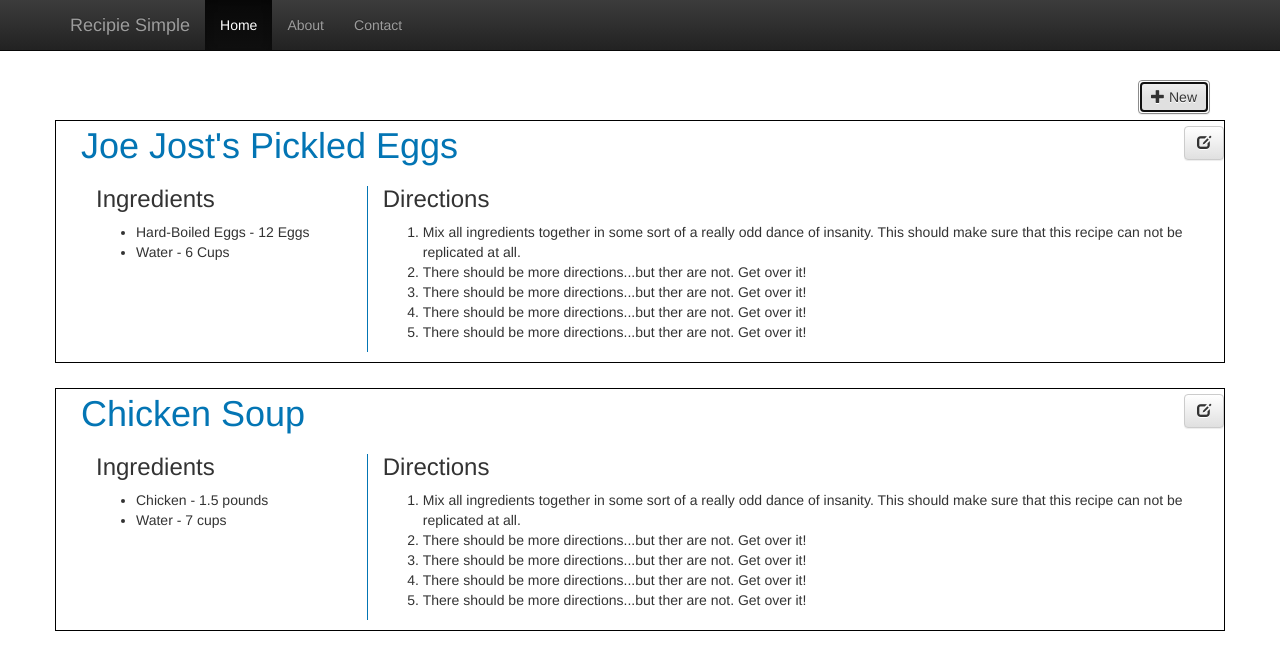
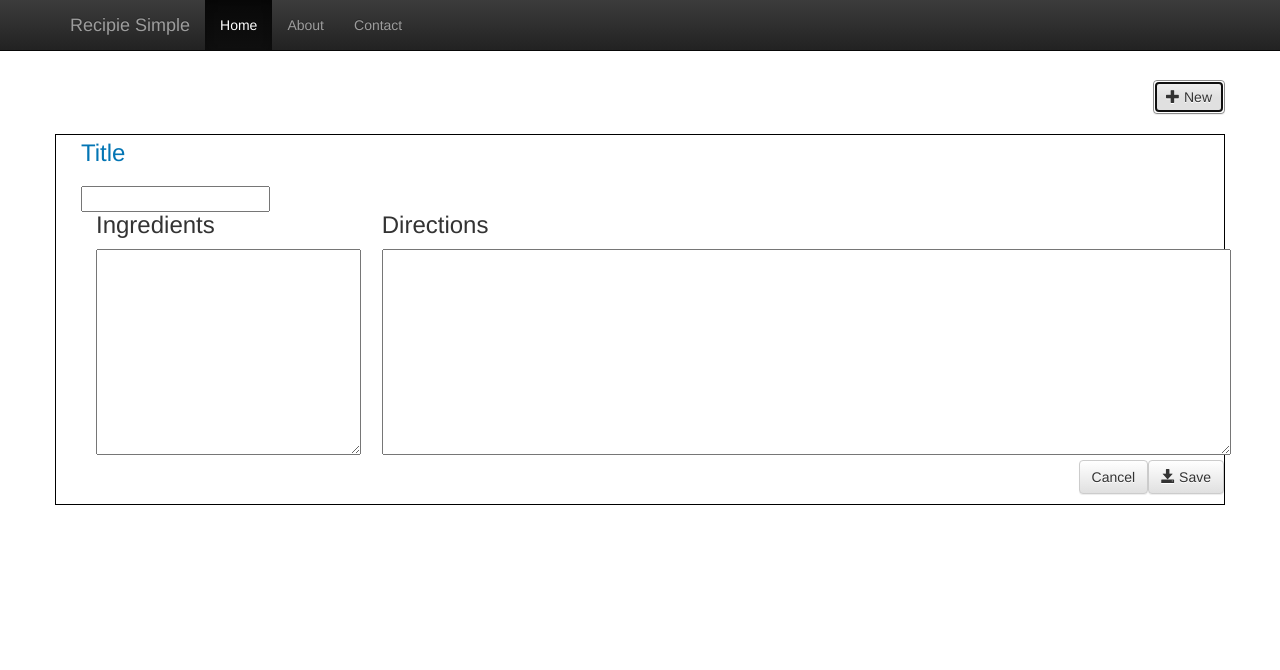
Before and after one commit to zebrains/RecipeSimple, a website: page index.html in a window 1280 px wide. Both pictures are taken after a click on the button "New". Drawn offline with nearby package versions, Linux system fonts and the light colour scheme.

Commit message:
Start to hook up add recipe button.

```diff
--- a/app/app.js
+++ b/app/app.js
@@ -57,6 +57,18 @@ recipeSimple.controller('recipeController', function recipeController($scope) {
       $scope.selectedrecipe.ingredients = convertIngredients($scope.selectedrecipe.ingredients);
   });
   */
+
+  $scope.newRecipe = function() {
+    console.debug("New recipe was clicked");
+    $scope.editing = true
+
+    $scope.selectedRecipe = {};
+    $scope.selectedRecipeIndex = $scope.recipes.length;
+    $("[name='title']").val("");
+    $("[name='ingredients']").val("");
+    $("[name='directions']").val("");
+    $
+  }
 
   $scope.editRecipe = function(recipe) {
     console.debug("Edit was clicked for index.");
--- a/editor.html
+++ b/editor.html
@@ -1,7 +1,7 @@
 <div class="row Recipe-Card" ng-show="editing">
   <div class="">
     <h3 class="Recipe-Title">Title</h3>
-    <input type="text" name="" id="" value="{{selectedRecipe.name}}" ng-model="selectedRecipe.name" />
+    <input type="text" name="title" id="" value="{{selectedRecipe.name}}" ng-model="selectedRecipe.name" />
     <div class="">
       <div class="col-md-3">
         <h3 class="Card-Ingredients-Title">Ingredients</h3>
--- a/index.html
+++ b/index.html
@@ -26,12 +26,14 @@
 
 <!-- recipes -->
   <div class="container">
-    <button type="button" class="btn btn-default pull-right">
-      <span class="glyphicon glyphicon-plus"></span> New
-    </button>
-    <br/><br/>
+    <div class="row">
+      <button type="button" class="btn btn-default pull-right" ng-click="newRecipe()">
+        <span class="glyphicon glyphicon-plus"></span> New
+      </button>
+    </div>
+    <br>
     <div class="row Recipe-Card" ng-repeat="recipe in recipes" ng-hide="editing">
-      <button class="btn btn-default pull-right" ng-click="editRecipe(recipe)">
+      <button class="btn btn-xs btn-default pull-right" ng-click="editRecipe(recipe)">
         <span class="glyphicon glyphicon-edit"></span>
       </button>
       <div class="">
```
